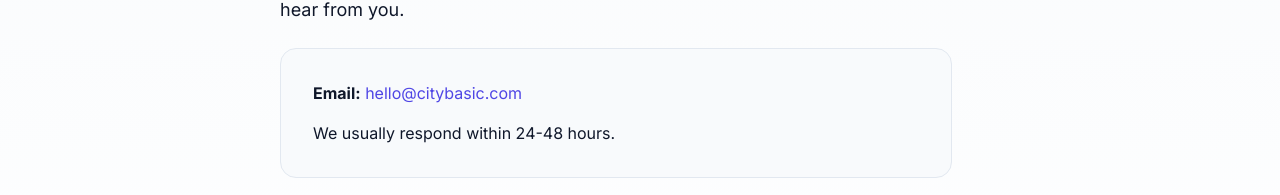
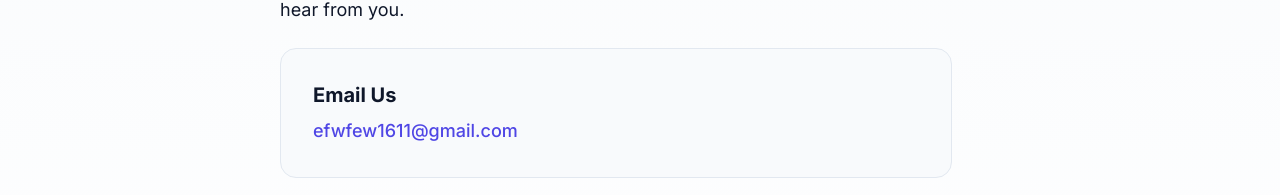
Before and after one commit to TrevorGall16/city, a Next.js app: page /contact in a window 1280 px wide. Shown: the part 369-564 px from the top of the page. Built offline with nearby package versions, Linux system fonts and the light colour scheme; no server answers; a web font is replaced by a local one.

Commit message:
"Fix: Added missing lastUpdated prop to Contact page to resolve build error"

```diff
--- a/src/app/contact/page.tsx
+++ b/src/app/contact/page.tsx
@@ -1,19 +1,16 @@
-import { InfoPageLayout } from '@/components/layout/InfoPageLayout' // Ensure this import is correct
+import { InfoPageLayout } from '@/components/layout/InfoPageLayout'
 
 export default function ContactPage() {
   return (
-    // ✅ FIX: Added the required lastUpdated prop
+    // ✅ FIX: Added the required 'lastUpdated' prop here
     <InfoPageLayout title="Contact Us" lastUpdated="2025-01-01">
       <div className="max-w-2xl">
         <p className="text-lg mb-6">Have a correction for a city? Want to suggest a new destination? We'd love to hear from you.</p>
-
         <div className="bg-slate-50 dark:bg-slate-900 p-8 rounded-2xl border border-slate-200 dark:border-slate-800">
-          <p className="mb-4">
-            <strong>Email:</strong> <a href="mailto:hello@citybasic.com" className="text-indigo-600 dark:text-indigo-400 hover:underline">hello@citybasic.com</a>
-          </p>
-          <p>
-            We usually respond within 24-48 hours.
-          </p>
+          <h2 className="font-bold text-xl mb-2">Email Us</h2>
+          <a href="mailto:efwfew1611@gmail.com" className="text-indigo-600 dark:text-indigo-400 text-lg hover:underline font-medium">
+            efwfew1611@gmail.com
+          </a>
         </div>
       </div>
     </InfoPageLayout>
```
